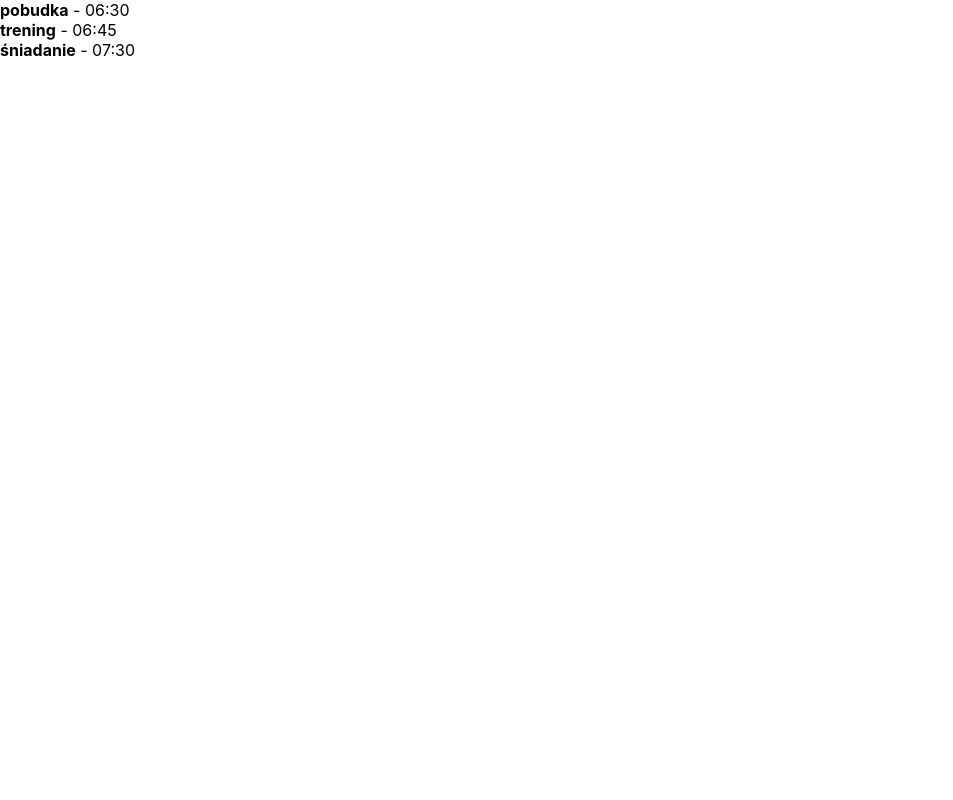
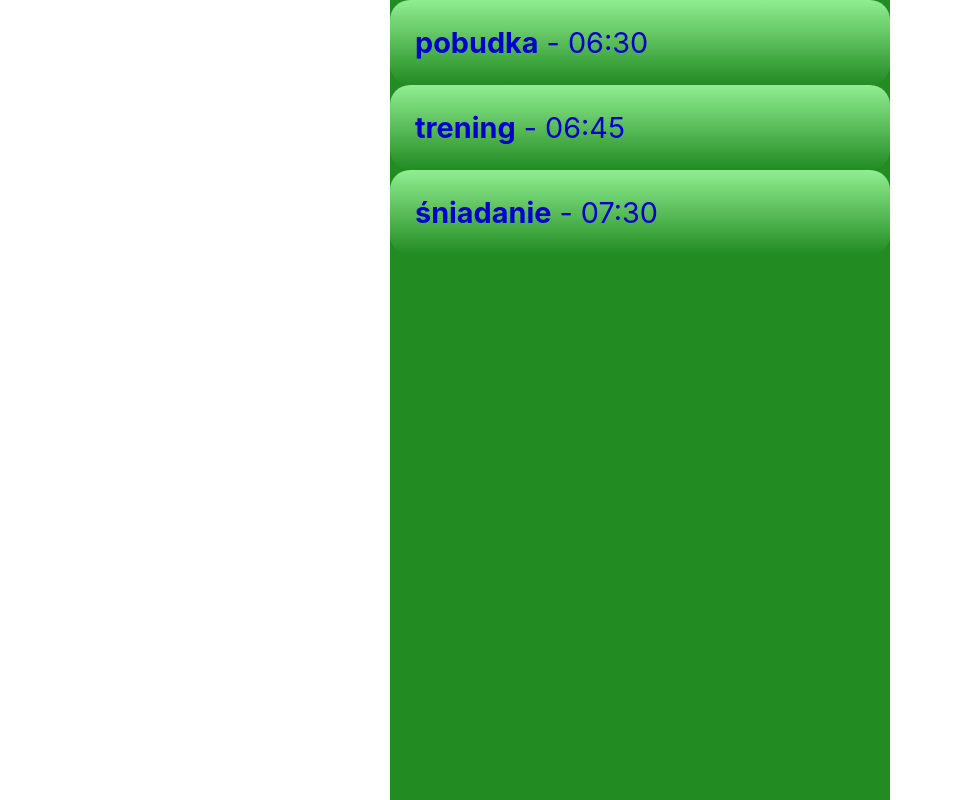
Before and after one commit to RobertSajdak/React_Planner_Notebook, a React (Create React App) app in the folder react-planner/: page / in a window 1280 px wide. Shown: the whole page, without its empty margins (0-953 px from the left). Built offline with nearby package versions, Linux system fonts and the light colour scheme.

Commit message:
#7 Dodano podstawowe style CSS.

```diff
--- /dev/null
+++ b/react-planner/src/App.css
@@ -0,0 +1,10 @@
+#root,
+.app {
+    height: 100%;
+}
+
+.app {
+    background: #228B22;
+    max-width: 500px;
+    margin: 0 auto;
+}
--- a/react-planner/src/App.jsx
+++ b/react-planner/src/App.jsx
@@ -1,5 +1,6 @@
 import React, {Component} from "react";
 
+import "./App.css";
 import Countdown from "./Countdown.jsx";
 
 class App extends Component { // Wywołanie komponentu stanu.
@@ -17,7 +18,7 @@ class App extends Component { // Wywołanie komponentu stanu.
         const events = this.state.events.map(el => {
             return <Countdown key={el.id} name={el.name} time={el.time}/>
         })
-        return <div>{events}</div>
+        return <div className="app">{events}</div>
     }
 }
 
--- /dev/null
+++ b/react-planner/src/Countdown.css
@@ -0,0 +1,7 @@
+.countdown {
+    background: linear-gradient(#90EE90, #228B22);
+    color: #0000CD;
+    font-size: 1.8rem;
+    padding: 25px;
+    border-radius: 20px;
+}
--- a/react-planner/src/Countdown.jsx
+++ b/react-planner/src/Countdown.jsx
@@ -1,5 +1,7 @@
 import React from "react";
 import PropTypes from "prop-types";
+
+import "./Countdown.css";
 
 const Countdown = props => (
     <div className="countdown">
--- a/react-planner/src/index.css
+++ b/react-planner/src/index.css
@@ -1,5 +1,11 @@
+html,
+body {
+  height: 100%;
+}
+
 body {
   margin: 0;
+  padding: 0;
   font-family: -apple-system, BlinkMacSystemFont, 'Segoe UI', 'Roboto', 'Oxygen',
     'Ubuntu', 'Cantarell', 'Fira Sans', 'Droid Sans', 'Helvetica Neue',
     sans-serif;
```
